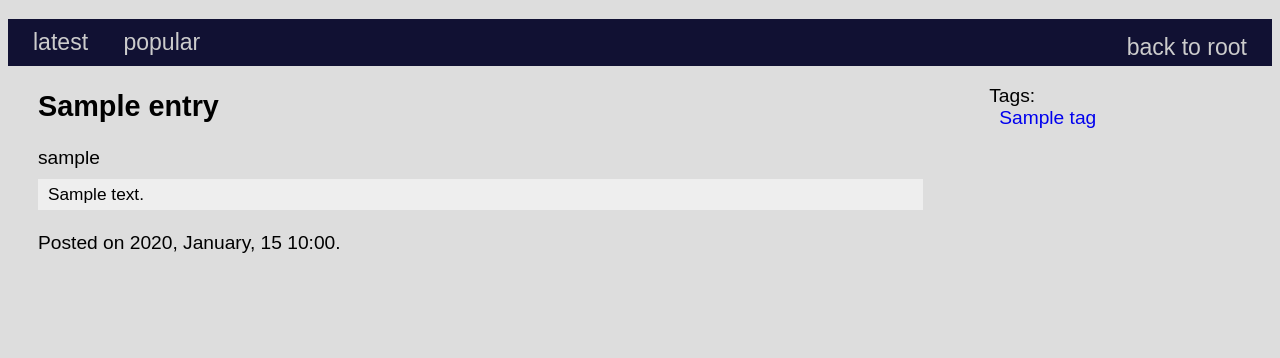
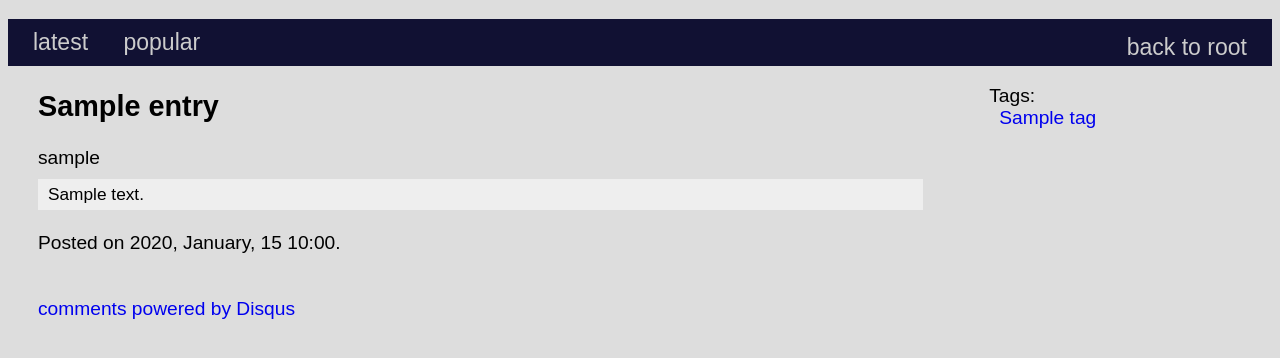
Before and after one commit to krmboya/home-site, a Python web app: template templates/entry.html in a window 1280 px wide. Shown: the top 358 px of the page. Run offline with Jinja, Linux system fonts and the light colour scheme; the template is opened without the code that fills it: most values are stand-ins (such as "Sample title", 1, 10 or a date in 2020); some libraries are stand-ins or nearby versions.

Commit message:
added disqus comments

```diff
--- a/templates/entry.html
+++ b/templates/entry.html
@@ -12,5 +12,23 @@
 <div id="blog_meta">
   Posted on {{ entry.date.strftime("%Y, %B, %d %H:%M") }}.
 </div>
+<br />
+<br />
+<!---disqus comments--->
+<div id="disqus_thread"></div>
+<script type="text/javascript">
+  /* * * CONFIGURATION VARIABLES: EDIT BEFORE PASTING INTO YOUR WEBPAGE * * */
+  var disqus_shortname = 'krmboya'; // required: replace example with your forum shortname
+
+  /* * * DON'T EDIT BELOW THIS LINE * * */
+  (function() {
+  var dsq = document.createElement('script'); dsq.type = 'text/javascript'; dsq.async = true;
+  dsq.src = 'http://' + disqus_shortname + '.disqus.com/embed.js';
+  (document.getElementsByTagName('head')[0] || document.getElementsByTagName('body')[0]).appendChild(dsq);
+  })();
+</script>
+<noscript>Please enable JavaScript to view the <a href="http://disqus.com/?ref_noscript">comments powered by Disqus.</a></noscript>
+<a href="http://disqus.com" class="dsq-brlink">comments powered by <span class="logo-disqus">Disqus</span></a>
+
 
 {% endblock %}
```
